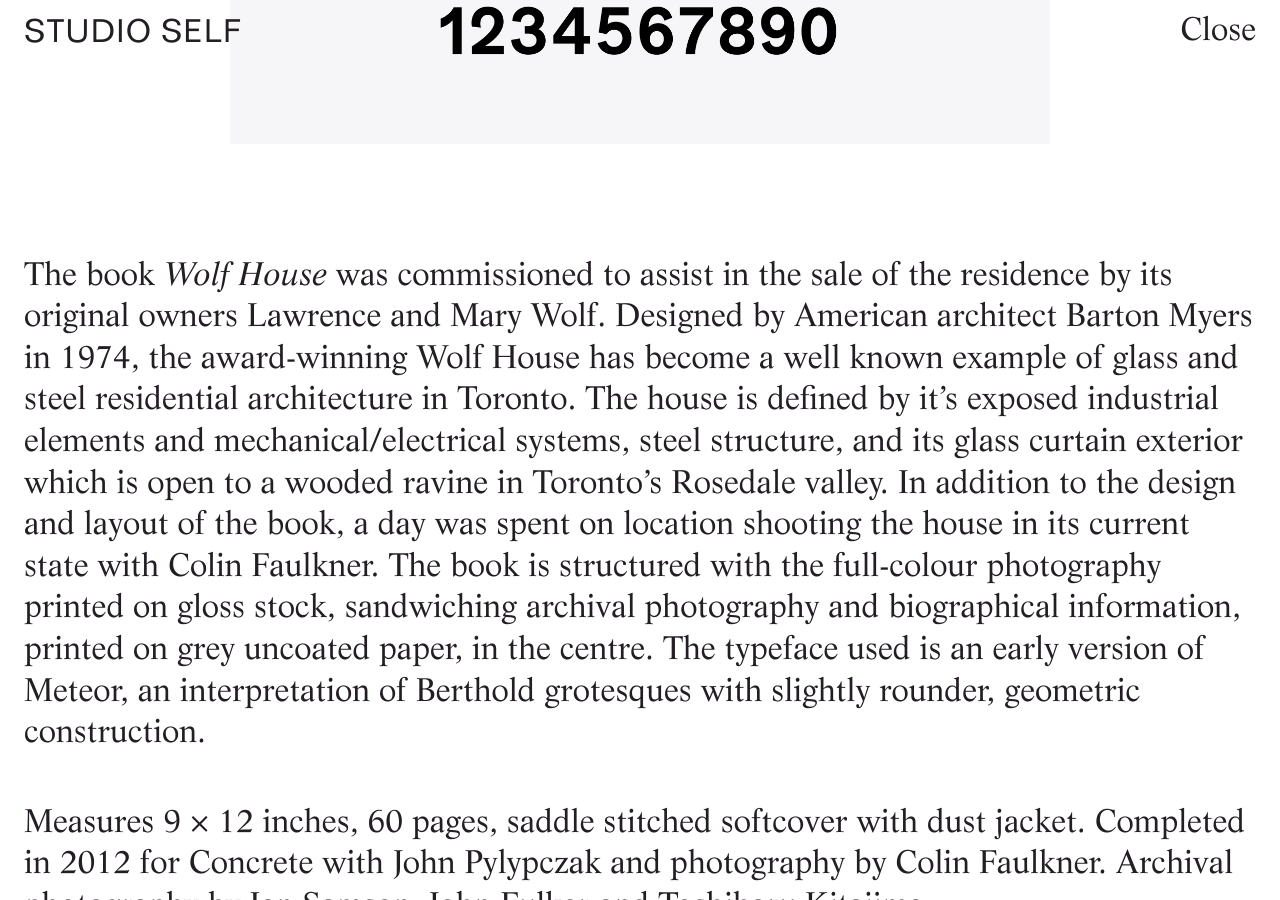
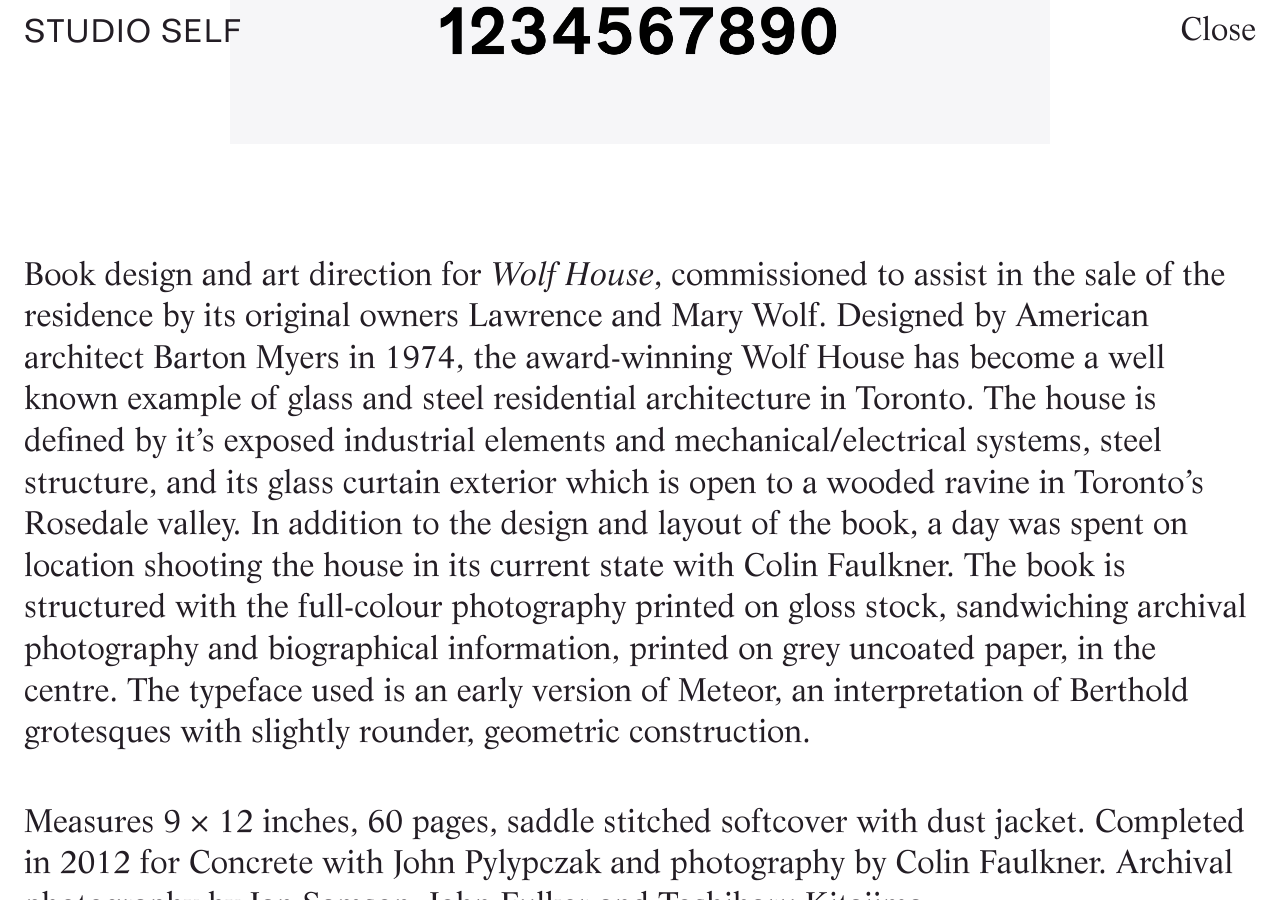
Before and after one commit to studio-cartogram/studioself, a Jekyll site: the page built from _projects/wolfhouse.markdown, in a window 1280 px wide and 900 px high, scrolled down 8176 px. Built offline with Jekyll 4.4.1, drawn with Linux system fonts in a browser that asks for light colours.

Commit message:
Updated Objkt Company and 4 other files

```diff
--- a/_projects/markwestandmollyrose.markdown
+++ b/_projects/markwestandmollyrose.markdown
@@ -24,7 +24,7 @@ images:
 - "/uploads/MarkWestMollyRose_15.jpg"
 ---
 
-Book designed for *Mark West And Molly Rose*, a collection of photographs by Jeff Barnett-Winsby published by J&L Books. Jeff had been photographing in Lansing Prison for a year when he found out that an inmate had escaped with the help of a social worker who ran a dog rehabilitation program in the prison. John Maynard and Toby Young, under the aliases Mark West and Molly Rose, were captured two weeks later in Tennessee. This book is a collection of his photographs and correspondence with the two lovers, both before and after their escape.
+Book designed for Jeff Barnett-Winsby’s *Mark West And Molly Rose*, a collection of photographs published by J&L Books. Jeff had been photographing in Lansing Prison for a year when he found out that an inmate had escaped with the help of a social worker who ran a dog rehabilitation program in the prison. John Maynard and Toby Young, under the aliases Mark West and Molly Rose, were captured two weeks later in Tennessee. This book is a collection of his photographs and correspondence with the two lovers, both before and after their escape.
 
 After designing Jeff’s thesis book for his MFA in Photography from the Rhode Island School of Design, we were astonished to hear about the prison escape by two of his former subjects. So while Jeff corresponded with the John and Toby, and with their approval, we began to create a narrative structure around the projects which surrounded the events of the prison escape. Once we had a substantial framework for a publication, we approached Jason Fulford of J&L who graciously published the final form of this wonderfully bizarre love story.
 
--- a/_projects/objkt-company.markdown
+++ b/_projects/objkt-company.markdown
@@ -20,4 +20,4 @@ images:
 
 Visual identity designed for Objkt Company. In addition to the overall visual identity, the scope of work included developing packaging for a new product created with professional audio engineers in mind. *Cable Gear* aims to solve the inherent problems in managing large amounts of cables. Other products exist on the market, but when multiple *Cable Gear*s are used as a system, they behave as an open conduit making it easy to add or remove cables at any point. A set of symbols was developed to visually reinforce the idea of an open system, inspired by the notation of electric components in circuit design (resistors, capacitors, transistors).
 
-Includes identity, packaging for 3 × Gears, silk screen printed business card and postcard, shipping materials and e-commerce website. Completed in 2016 with Clea Forkert and photography by Daniel Ehrenworth.
+Includes identity, packaging for 3 × Gears, silk screen printed business card and postcard, shipping materials and website. Completed in 2016 with Clea Forkert and photography by Daniel Ehrenworth.
--- a/_projects/renee-green.markdown
+++ b/_projects/renee-green.markdown
@@ -24,4 +24,4 @@ images:
 
 Catalogue designed for Renee Green’s exhibition *Endless Dreams And Time-Based Streams* at the Yerba Buena Center For The Arts in San Francisco, California. In addition to *Endless Dreams*, an older body of work never exhibited in North America, *United Spaces of Conditioned Becoming* was also shown in the same space. This small but extensive volume attempts to capture the complexity of Green’s various time-based art installations which encompass video, audio as well as more conventional static artworks and collected ephemera. A visual index of the artworks exhibited attempts to catalogue older works as they reappear in the context of newer ones, and the standard exhibition catalog checklist instead becomes a system of visual footnotes throughout the book. With contributions by Betti-Sue Hertz, Lisa Gangitano, Ros Gray and Lisa Le Feuvre.
 
-6 × 9 inches, 144 pages, soft cover with dust jacket. ISBN-13: 978-0982678909. Completed in 2010 with River Jukes-Hudson for Way Shape Form.
+Measures 6 × 9 inches, 144 pages, soft cover with dust jacket. ISBN-13: 978-0982678909. Completed in 2010 with River Jukes-Hudson for Way Shape Form.
--- a/_projects/sinclair-van-nostrand.markdown
+++ b/_projects/sinclair-van-nostrand.markdown
@@ -22,4 +22,4 @@ images:
 
 Visual identity created for Sinclair van Nostrand, architects and planners. SvN was formed when Planning Alliance and Regional Architects joined together 2015. The descriptor “Office for Practical Sciences” is a reference to the University of Toronto’s Department of Architecture, where both of the founding principals studied. The University’s architecture program was the first in Canada, originally established in 1890 as part of the School of Practical Science. Both principals felt that it was an appropriate reference to the history of their profession in Canada, while providing a current and accurate description of the pragmatic nature of their work. A simple typographic palette and a set of templates enable the practice to undertake all ongoing communications on their own.
 
-Includes visual identity, stationery, signage and prospectus and proposal templates. Completed in 2014 for Concrete, with John Pylypczak.
+Includes identity, stationery, signage and proposal templates. Completed in 2014 for Concrete, with John Pylypczak.
--- a/_projects/wolfhouse.markdown
+++ b/_projects/wolfhouse.markdown
@@ -21,6 +21,6 @@ images:
 - "/uploads/Wolf_14.jpg"
 ---
 
-The book *Wolf House* was commissioned to assist in the sale of the residence by its original owners Lawrence and Mary Wolf. Designed by American architect Barton Myers in 1974, the award-winning Wolf House has become a well known example of glass and steel residential architecture in Toronto. The house is defined by it’s exposed industrial elements and mechanical/electrical systems, steel structure, and its glass curtain exterior which is open to a wooded ravine in Toronto’s Rosedale valley. In addition to the design and layout of the book, a day was spent on location shooting the house in its current state with Colin Faulkner. The book is structured with the full-colour photography printed on gloss stock, sandwiching archival photography and biographical information, printed on grey uncoated paper, in the centre. The typeface used is an early version of Meteor, an interpretation of Berthold grotesques with slightly rounder, geometric construction.
+Book design and art direction for *Wolf House*, commissioned to assist in the sale of the residence by its original owners Lawrence and Mary Wolf. Designed by American architect Barton Myers in 1974, the award-winning Wolf House has become a well known example of glass and steel residential architecture in Toronto. The house is defined by it’s exposed industrial elements and mechanical/electrical systems, steel structure, and its glass curtain exterior which is open to a wooded ravine in Toronto’s Rosedale valley. In addition to the design and layout of the book, a day was spent on location shooting the house in its current state with Colin Faulkner. The book is structured with the full-colour photography printed on gloss stock, sandwiching archival photography and biographical information, printed on grey uncoated paper, in the centre. The typeface used is an early version of Meteor, an interpretation of Berthold grotesques with slightly rounder, geometric construction.
 
 Measures 9 × 12 inches, 60 pages, saddle stitched softcover with dust jacket. Completed in 2012 for Concrete with John Pylypczak and photography by Colin Faulkner. Archival photography by Ian Samson, John Fulker and Toshiharu Kitajima.
```
